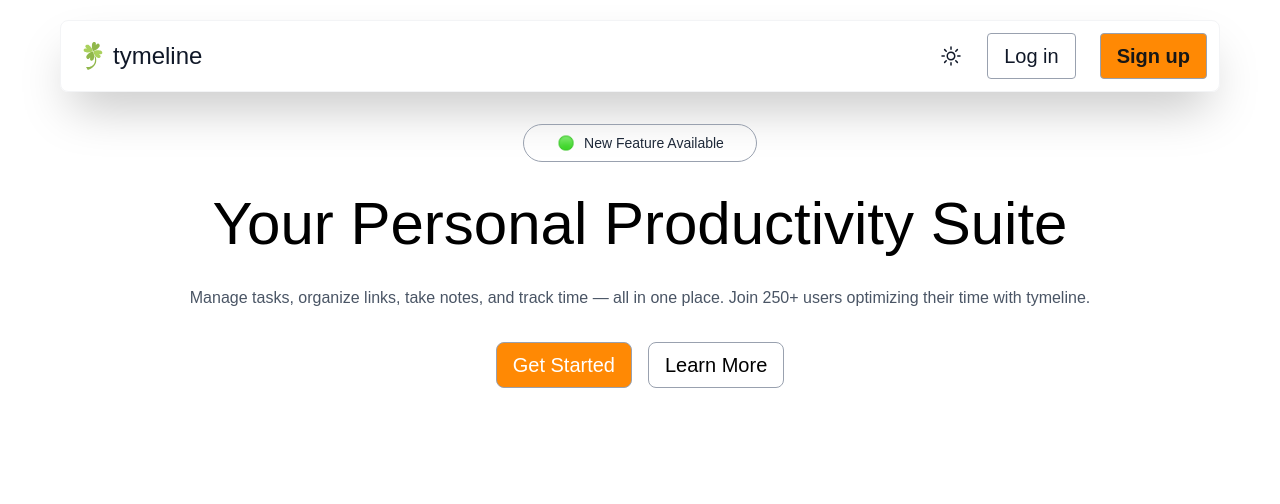
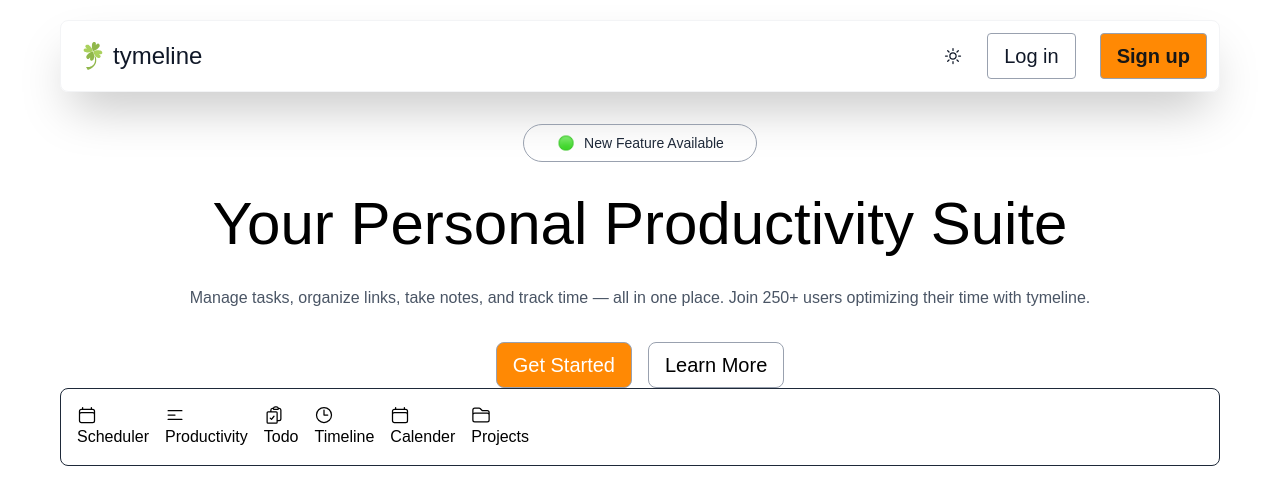
Before and after one commit to 24Atharv/manager, a Next.js app in the folder client/: page / in a window 1280 px wide. Shown: the top 504 px of the page. Built offline with nearby package versions, Linux system fonts and the light colour scheme.

Commit message:
TaskComponent Icon add

```diff
--- /dev/null
+++ b/client/app/Icons/CalenderIcon.tsx
@@ -0,0 +1,7 @@
+export const CalenderIcon = () => {
+    return <div>
+        <svg xmlns="http://www.w3.org/2000/svg" fill="none" viewBox="0 0 24 24" stroke-width="1.5" stroke="currentColor" className="size-5">
+            <path stroke-linecap="round" stroke-linejoin="round" d="M6.75 3v2.25M17.25 3v2.25M3 18.75V7.5a2.25 2.25 0 0 1 2.25-2.25h13.5A2.25 2.25 0 0 1 21 7.5v11.25m-18 0A2.25 2.25 0 0 0 5.25 21h13.5A2.25 2.25 0 0 0 21 18.75m-18 0v-7.5A2.25 2.25 0 0 1 5.25 9h13.5A2.25 2.25 0 0 1 21 11.25v7.5" />
+        </svg>
+    </div>
+}
--- /dev/null
+++ b/client/app/Icons/ProductivityIcon.tsx
@@ -0,0 +1,7 @@
+export const ProductivityIcon = () => {
+    return <div>
+        <svg xmlns="http://www.w3.org/2000/svg" fill="none" viewBox="0 0 24 24" stroke-width="1.5" stroke="currentColor" className="size-5">
+  <path stroke-linecap="round" stroke-linejoin="round" d="M3.75 6.75h16.5M3.75 12H12m-8.25 5.25h16.5" />
+</svg>
+    </div>
+}
--- /dev/null
+++ b/client/app/Icons/ProjectIcon.tsx
@@ -0,0 +1,7 @@
+export const ProjectIcon = () => {
+    return <div>
+        <svg xmlns="http://www.w3.org/2000/svg" fill="none" viewBox="0 0 24 24" stroke-width="1.5" stroke="currentColor" className="size-5">
+  <path stroke-linecap="round" stroke-linejoin="round" d="M2.25 12.75V12A2.25 2.25 0 0 1 4.5 9.75h15A2.25 2.25 0 0 1 21.75 12v.75m-8.69-6.44-2.12-2.12a1.5 1.5 0 0 0-1.061-.44H4.5A2.25 2.25 0 0 0 2.25 6v12a2.25 2.25 0 0 0 2.25 2.25h15A2.25 2.25 0 0 0 21.75 18V9a2.25 2.25 0 0 0-2.25-2.25h-5.379a1.5 1.5 0 0 1-1.06-.44Z" />
+</svg>
+    </div>
+}
--- /dev/null
+++ b/client/app/Icons/SchedularIcon.tsx
@@ -0,0 +1,7 @@
+export const SchedularIcon = () => {
+    return <div>
+        <svg xmlns="http://www.w3.org/2000/svg" fill="none" viewBox="0 0 24 24" stroke-width="1.5" stroke="currentColor" className="size-5">
+            <path stroke-linecap="round" stroke-linejoin="round" d="M6.75 3v2.25M17.25 3v2.25M3 18.75V7.5a2.25 2.25 0 0 1 2.25-2.25h13.5A2.25 2.25 0 0 1 21 7.5v11.25m-18 0A2.25 2.25 0 0 0 5.25 21h13.5A2.25 2.25 0 0 0 21 18.75m-18 0v-7.5A2.25 2.25 0 0 1 5.25 9h13.5A2.25 2.25 0 0 1 21 11.25v7.5" />
+        </svg>
+    </div>
+}
--- a/client/app/Icons/SunIcon.tsx
+++ b/client/app/Icons/SunIcon.tsx
@@ -1,6 +1,6 @@
 export const SunIcon = () => {
     return <div>
-        <svg xmlns="http://www.w3.org/2000/svg" fill="none" viewBox="0 0 24 24" stroke-width="1.5" stroke="currentColor" className="size-6 text-gray-900">
+        <svg xmlns="http://www.w3.org/2000/svg" fill="none" viewBox="0 0 24 24" stroke-width="1.5" stroke="currentColor" className="size-5 text-gray-900">
             <path stroke-linecap="round" stroke-linejoin="round" d="M12 3v2.25m6.364.386-1.591 1.591M21 12h-2.25m-.386 6.364-1.591-1.591M12 18.75V21m-4.773-4.227-1.591 1.591M5.25 12H3m4.227-4.773L5.636 5.636M15.75 12a3.75 3.75 0 1 1-7.5 0 3.75 3.75 0 0 1 7.5 0Z" />
         </svg>
 
--- /dev/null
+++ b/client/app/Icons/TimelineIcon.tsx
@@ -0,0 +1,7 @@
+export const TimelineIcon = () => {
+    return <div>
+        <svg xmlns="http://www.w3.org/2000/svg" fill="none" viewBox="0 0 24 24" stroke-width="1.5" stroke="currentColor" className="size-5">
+            <path stroke-linecap="round" stroke-linejoin="round" d="M12 6v6h4.5m4.5 0a9 9 0 1 1-18 0 9 9 0 0 1 18 0Z" />
+        </svg>
+    </div>
+}
--- /dev/null
+++ b/client/app/Icons/TodoIcon.tsx
@@ -0,0 +1,7 @@
+export const TodoIcon = () => {
+    return <div>
+        <svg xmlns="http://www.w3.org/2000/svg" fill="none" viewBox="0 0 24 24" stroke-width="1.5" stroke="currentColor" className="size-5">
+  <path stroke-linecap="round" stroke-linejoin="round" d="M11.35 3.836c-.065.21-.1.433-.1.664 0 .414.336.75.75.75h4.5a.75.75 0 0 0 .75-.75 2.25 2.25 0 0 0-.1-.664m-5.8 0A2.251 2.251 0 0 1 13.5 2.25H15c1.012 0 1.867.668 2.15 1.586m-5.8 0c-.376.023-.75.05-1.124.08C9.095 4.01 8.25 4.973 8.25 6.108V8.25m8.9-4.414c.376.023.75.05 1.124.08 1.131.094 1.976 1.057 1.976 2.192V16.5A2.25 2.25 0 0 1 18 18.75h-2.25m-7.5-10.5H4.875c-.621 0-1.125.504-1.125 1.125v11.25c0 .621.504 1.125 1.125 1.125h9.75c.621 0 1.125-.504 1.125-1.125V18.75m-7.5-10.5h6.375c.621 0 1.125.504 1.125 1.125v9.375m-8.25-3 1.5 1.5 3-3.75" />
+</svg>
+    </div>
+}
--- a/client/app/components/Dashboard.tsx
+++ b/client/app/components/Dashboard.tsx
@@ -1,11 +1,13 @@
 import { HeroSpan } from "./HeroSpan"
 import { Navbar } from "./Navbar"
+import { TaskCompnent } from "./TaskComponent"
 
 export const Dashboard = () => {
     return <div className="">
         <div className="py-5 px-15">
             <Navbar />
             <HeroSpan />
+            <TaskCompnent />
         </div>
     </div>
 }
--- /dev/null
+++ b/client/app/components/TaskComponent.tsx
@@ -0,0 +1,35 @@
+import { CalenderIcon } from "../Icons/CalenderIcon"
+import { ProductivityIcon } from "../Icons/ProductivityIcon"
+import { ProjectIcon } from "../Icons/ProjectIcon"
+import { SchedularIcon } from "../Icons/SchedularIcon"
+import { TimelineIcon } from "../Icons/TimelineIcon"
+import { TodoIcon } from "../Icons/TodoIcon"
+
+export const TaskCompnent = () => {
+    return <div>
+        <div className="border border-gray-800 rounded-lg">
+            <div className="text-black flex gap-4 p-4">
+                <span>
+                    <SchedularIcon />
+                    Scheduler
+                </span>
+                <span>
+                    <ProductivityIcon />
+                    Productivity
+                </span>
+                <span>
+                    <TodoIcon />
+                    Todo</span>
+                <span>
+                    <TimelineIcon />
+                    Timeline</span>
+                <span>
+                    <CalenderIcon />
+                    Calender</span>
+                <span>
+                    <ProjectIcon />
+                    Projects</span>
+            </div>
+        </div>
+    </div>
+}
```
